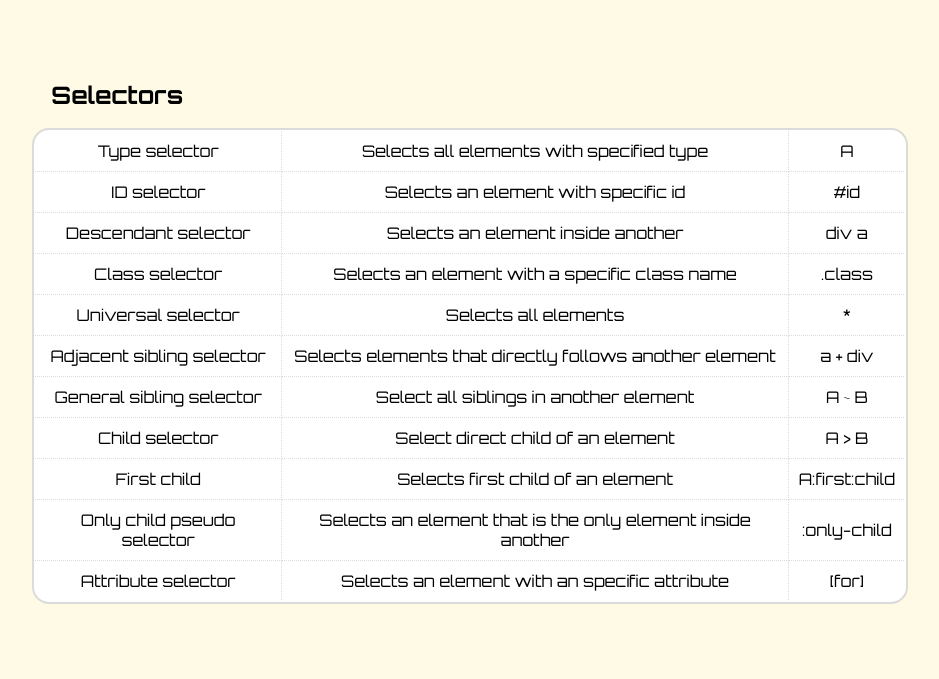
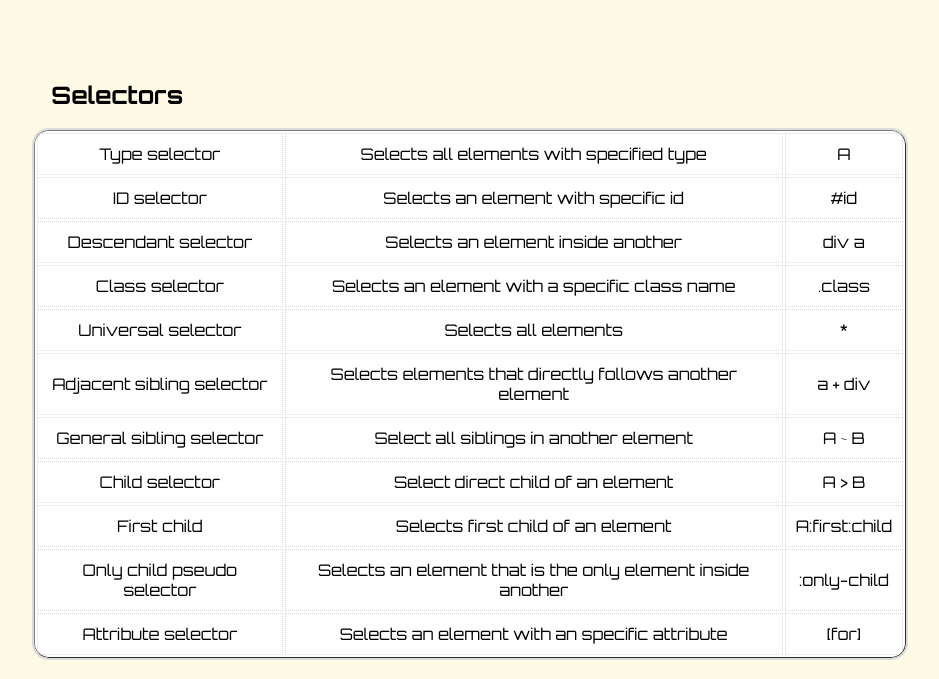
Before and after one commit to IvanIracek/Codecademy, a plain HTML site: page CheatSheet/index.html in a window 1280 px wide. Shown: the top 679 px of the page, without its empty margins (170-1109 px from the left). Drawn offline with Linux system fonts and the light colour scheme.

Commit message:
Update style.css

```diff
--- a/CheatSheet/style.css
+++ b/CheatSheet/style.css
@@ -21,7 +21,7 @@ h2{
 table{
     background-color: white;
     width: 100%;
-    border-collapse: collapse;
+    border-collapse: separate;
     outline: 2px solid rgb(219, 219, 219) ;
     border-radius: 15px;
     overflow: hidden;
```
